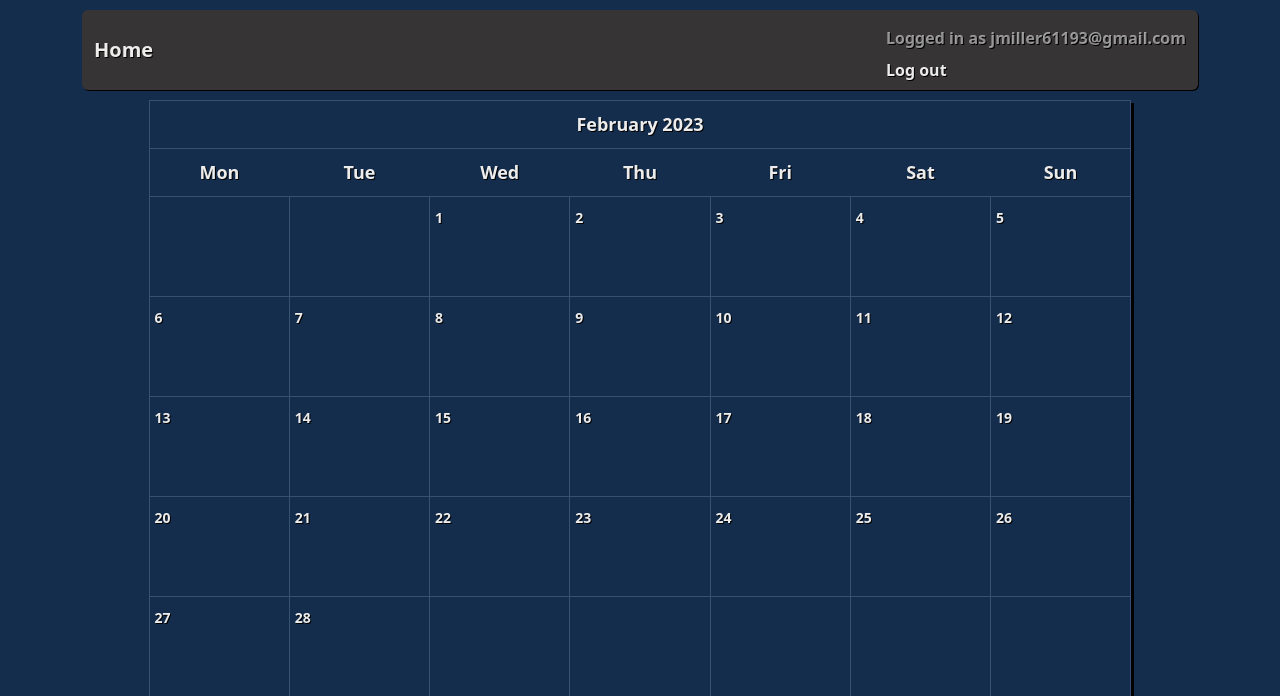
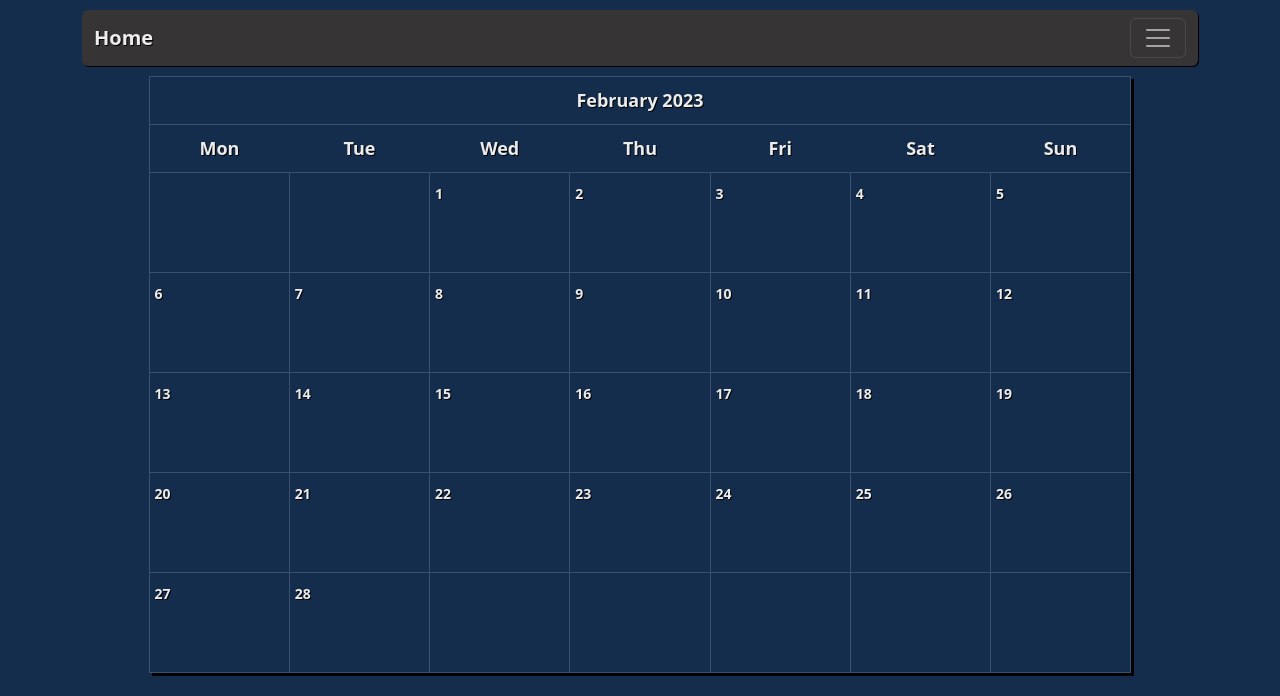
Before and after one commit to chondosha1234/portfolio, a Django app: page /calendar/ in a window 1280 px wide. Shown: the top 696 px of the page. Run offline with Django 3.2, Linux system fonts and the light colour scheme; a user stored in the database is signed in; data that the repository does not hold is empty.

Commit message:
added collapsable navbar menu and adjusted FTs

```diff
--- a/functional_tests/test_calendar.py
+++ b/functional_tests/test_calendar.py
@@ -200,7 +200,8 @@ class CalendarTest(FunctionalTest):
 
         # user is on calendar page and presses logout and is redirected to login page
         self.assertRegex(self.browser.current_url, '/calendar/')
-        logout_btn = self.browser.find_element(By.LINK_TEXT, 'Log out')
+        self.wait_for_element_class('navbar-toggler').click()
+        logout_btn = self.wait_for_element_link('Log out')
         logout_btn.click()
         self.assertEqual(self.browser.current_url, self.live_server_url + reverse('home'))
 
--- a/functional_tests/test_login.py
+++ b/functional_tests/test_login.py
@@ -12,6 +12,7 @@ class LoginTest(FunctionalTest):
         # that says Log In
         # They press the button and it takes them to a login page
         self.browser.get(self.live_server_url + reverse('home'))
+        self.wait_for_element_class('navbar-toggler').click()
         self.browser.find_element(By.LINK_TEXT, 'Login').click()
 
         # user sees the url has the word login
@@ -81,12 +82,12 @@ class LoginTest(FunctionalTest):
 
         # user can now see in the top right corner that they are logged in
         # there is now a 'log out' link / button instead of log in
+        self.wait_for_element_class('navbar-toggler').click()
         logout = self.browser.find_element(By.LINK_TEXT, 'Log out')
-        account_info = self.browser.find_element(By.NAME, 'account-info').text
-        self.assertEqual(account_info, "Logged in as user1234@example.org")
 
         # user clicks log out and is redirected to home page
         # where they see 'log in' link again
         logout.click()
         self.assertEqual(self.browser.current_url, self.live_server_url + reverse('home'))
+        self.wait_for_element_class('navbar-toggler').click()
         self.browser.find_element(By.LINK_TEXT, 'Login')
--- a/functional_tests/test_todo_user_list.py
+++ b/functional_tests/test_todo_user_list.py
@@ -40,6 +40,7 @@ class UserListTest(FunctionalTest):
         self.wait_for_element_link('Do homework')
 
         # user logs out and goes back to To Do list page
+        self.wait_for_element_class('navbar-toggler').click()
         self.wait_for_element_link('Log out').click()
 
         # my lists option is gone
--- a/templates/base.html
+++ b/templates/base.html
@@ -16,16 +16,26 @@
     <nav class="navbar navbar-dark bg-dark rounded" role="navigation">
       <div class="container-fluid">
         <a class="navbar-brand" href="{% url 'home' %}">Home</a>
-        {% if user.email %}
-        <ul class="nav navbar-nav navbar-right">
-          <li class="navbar-text" name="account-info">Logged in as {{ user.email }}</li>
-          <li><a href="{% url 'accounts:logout' %}">Log out</a></li>
-        </ul>
-        {% else %}
-        <ul class="nav navbar-nav navbar-right">
-          <li><a href="{% url 'accounts:login' %}">Login</a></li>
-        <ul>
-        {% endif %}
+
+        <button class="navbar-toggler" type="button" data-bs-toggle="collapse" data-bs-target="#sidebarMenu" aria-controls="sidebarMenu" aria-expanded="false" aria-label="Toggle navigation">
+          <span class="navbar-toggler-icon"></span>
+        </button>
+
+        <div class="collapse navbar-collapse" id="sidebarMenu">
+          <ul class="navbar-nav me-auto mb-2 mb-lg-0">
+            <li class="nav-item">
+              <a class="nav-link-active" aria-current="page" href="{% url 'home' %}">Home</a>
+            </li>
+            <li>
+              {% if user.email %}
+              <a class="nav-link-active" href="{% url 'accounts:logout' %}">Log out</a>
+              {% else %}
+              <a class="nav-link-active" href="{% url 'accounts:login' %}">Login</a>
+              {% endif %}
+            </li>
+          </ul>
+        </div>
+
       </div>
     </nav>
     {% block body_content %}
```
Also changed, not shown: accounts/views.py (+1 -10 lines).
